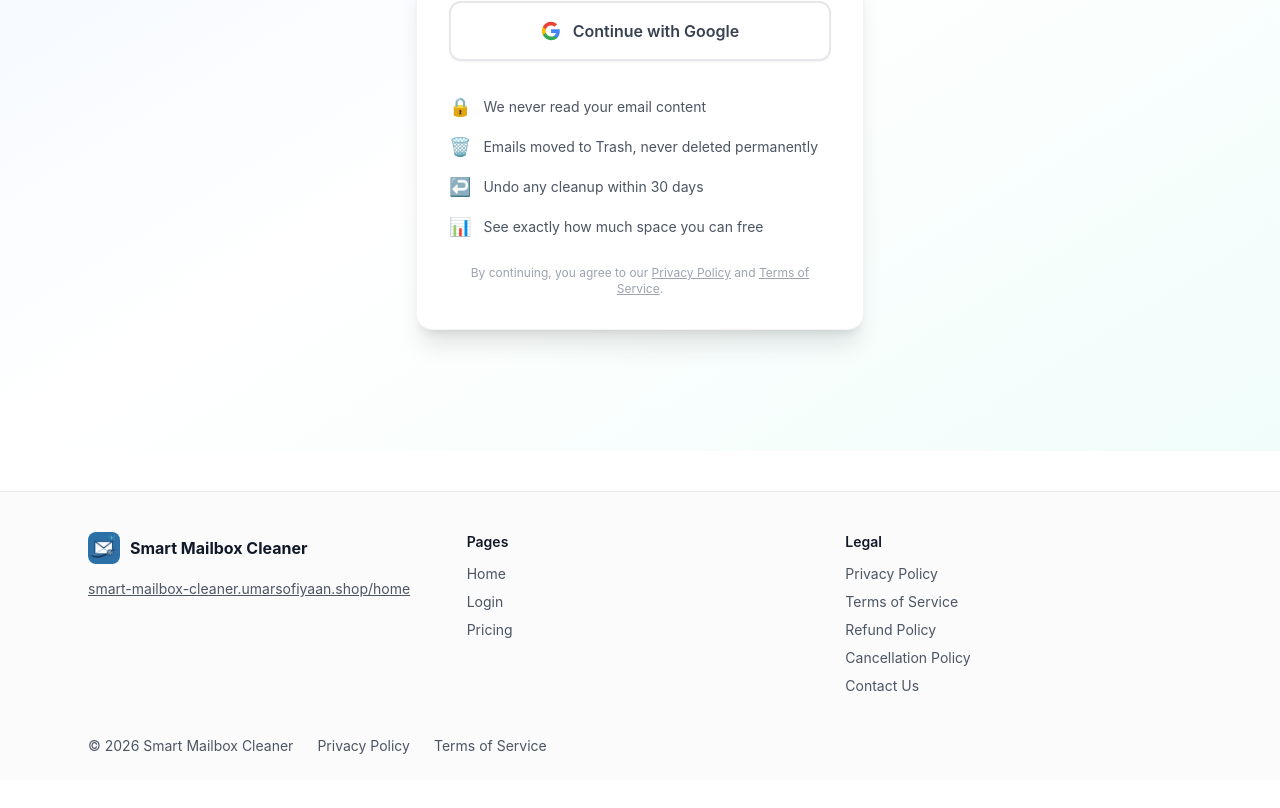
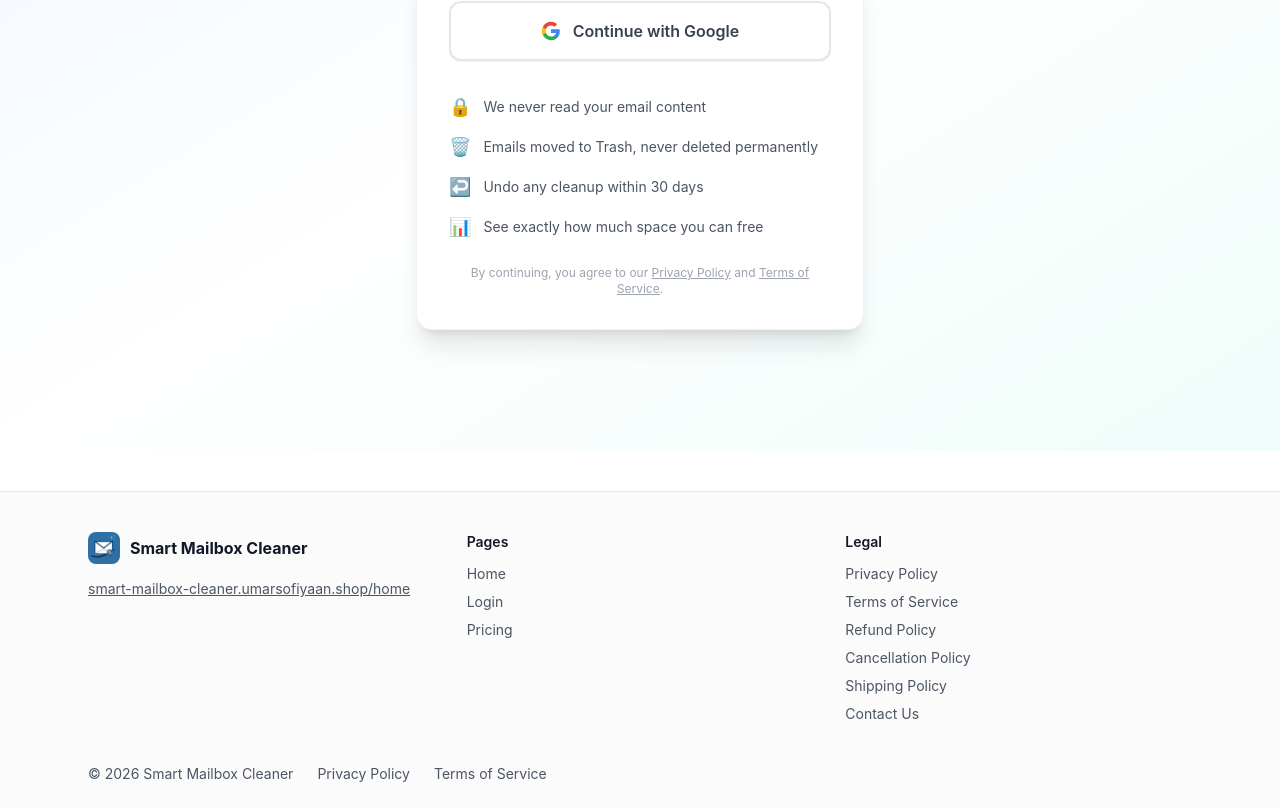
Before and after one commit to umarsofiyaan/smart-mailbox-cleaner-enterprise, a React (Vite) app in the folder frontend/: page /login in a window 1280 px wide. Shown: the part 349-1157 px from the top of the page. Before the commit the page ends 1129 px from the top, so only its background shows below. Built offline with nearby package versions, Linux system fonts and the light colour scheme; no server answers.

Commit message:
Add Shipping Policy link to SiteFooter

```diff
--- a/frontend/src/components/SiteFooter.jsx
+++ b/frontend/src/components/SiteFooter.jsx
@@ -33,6 +33,7 @@ export default function SiteFooter() {
             <li><Link to="/terms-of-service" className="hover:text-gray-900">Terms of Service</Link></li>
             <li><Link to="/refund-policy" className="hover:text-gray-900">Refund Policy</Link></li>
             <li><Link to="/cancellation-policy" className="hover:text-gray-900">Cancellation Policy</Link></li>
+            <li><Link to="/shipping-policy" className="hover:text-gray-900">Shipping Policy</Link></li>
             <li><Link to="/contact" className="hover:text-gray-900">Contact Us</Link></li>
           </ul>
         </div>
```
